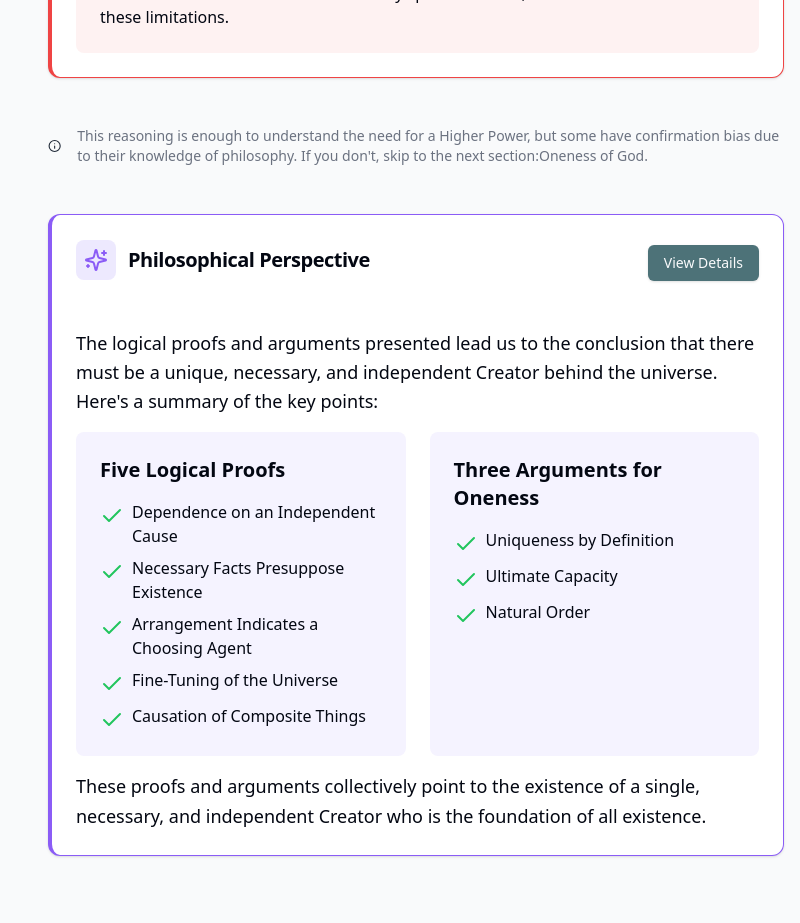
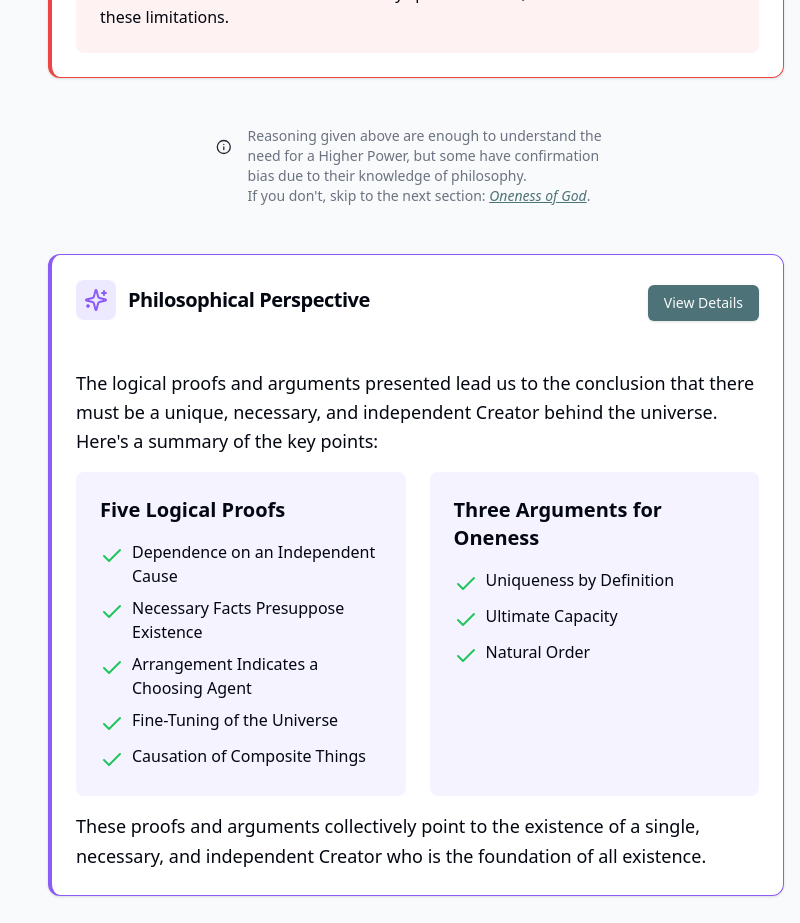
Before and after one commit to subayeel/doses-of-imaan, a Next.js app: page /primary/god in a window 1280 px wide. Shown: the part 3200-4123 px from the top of the page, without its empty margins (480-1280 px from the left). Built offline with nearby package versions, Linux system fonts and the light colour scheme.

Commit message:
feat: philosophy page updated

```diff
--- a/src/app/primary/god/page.tsx
+++ b/src/app/primary/god/page.tsx
@@ -454,13 +454,20 @@ const GodExistence = () => {
               </Card>
             </section>
 
-            <div className="flex justify-center items-center gap-4 w-full m-auto">
-              <Info />
+            <div className="flex justify-center items-start gap-4 w-full m-auto max-w-[400px]">
+              <Info size={42} />
               <p className="text-sm text-gray-500">
-                This reasoning is enough to understand the need for a Higher
-                Power, but some have confirmation bias due to their knowledge of
-                philosophy. If you don't, skip to the next section:
-                <a href="/primary/oneness">Oneness of God</a>.
+                Reasoning given above are enough to understand the need for a
+                Higher Power, but some have confirmation bias due to their
+                knowledge of philosophy.<br></br> If you don't, skip to the next
+                section:{" "}
+                <a
+                  href="/primary/oneness"
+                  className="text-primary italic underline"
+                >
+                  Oneness of God
+                </a>
+                .
               </p>
             </div>
 
```
